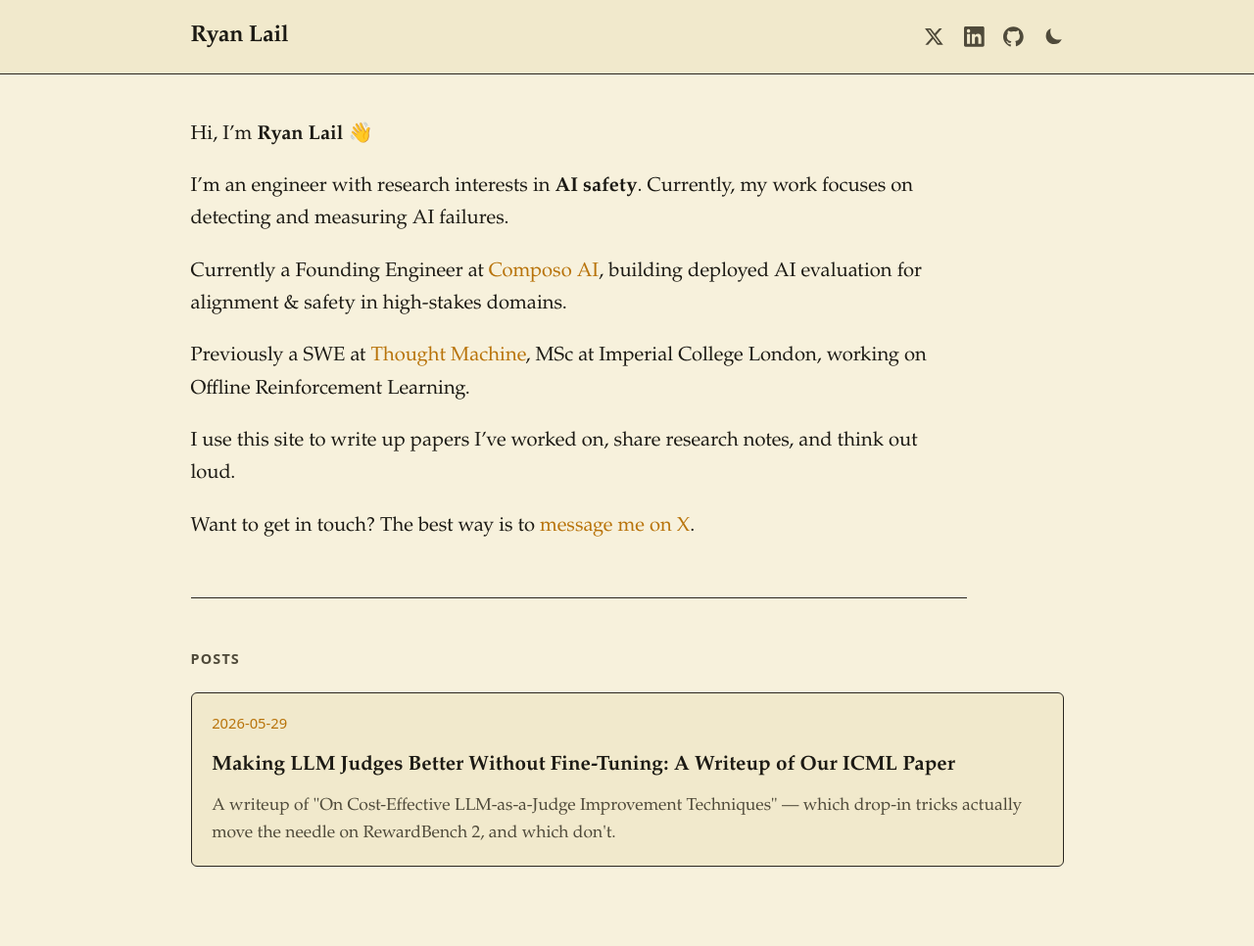
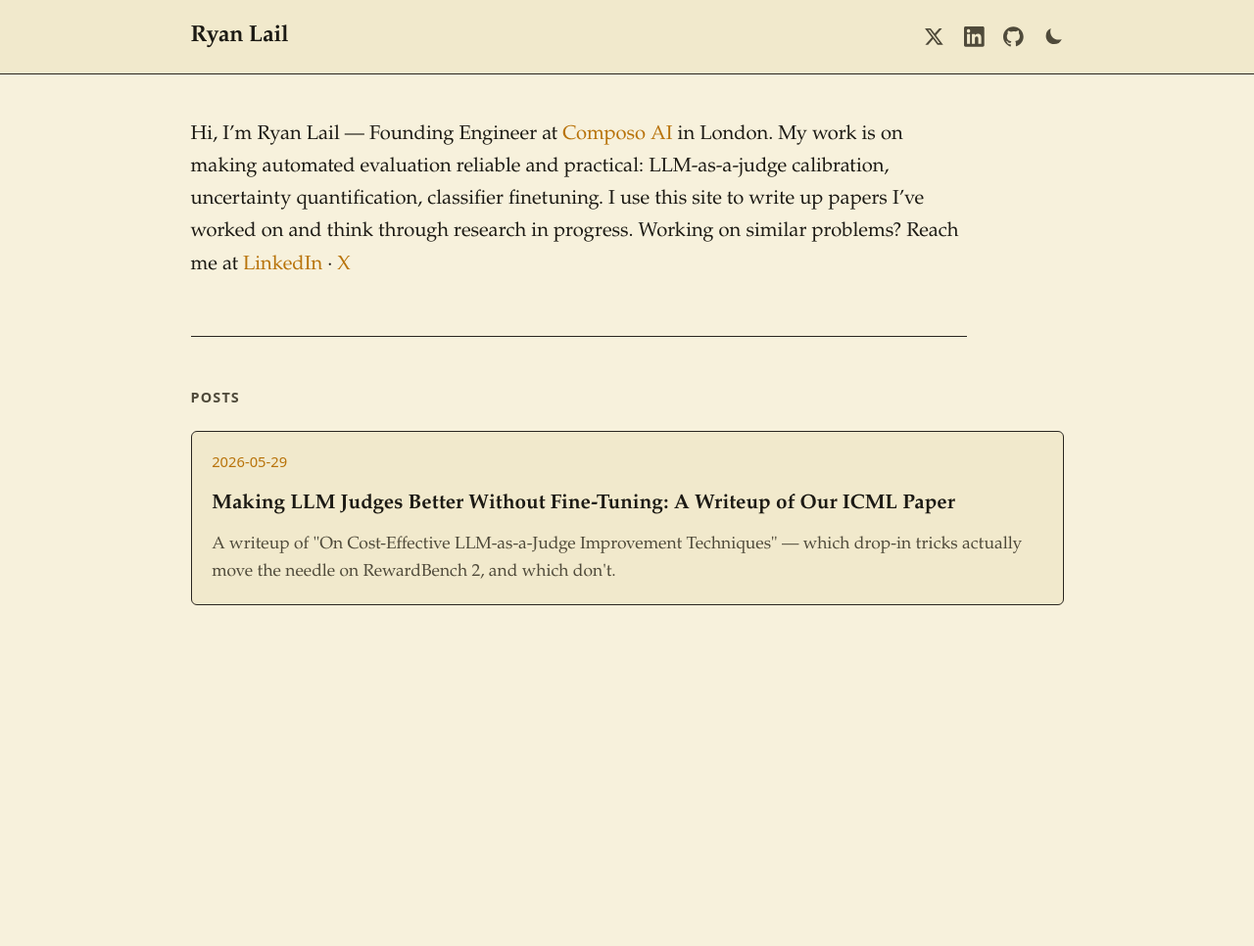
Before and after one commit to ryanlail/ryanlail.github.io, a Jekyll site: the page built from index.md, in a window 1280 px wide. Shown: the whole page at 98% size. Built offline with Jekyll 4.4.1, drawn with Linux system fonts in a browser that asks for light colours; after the commit the page ends 900 px from its top, so only the background shows below that.

Commit message:
Update index.md

```diff
--- a/index.md
+++ b/index.md
@@ -3,19 +3,6 @@ layout: home
 hide_footer: true
 ---
 
-Hi, I'm **Ryan Lail** 👋
-
-I'm an engineer with research interests in **AI safety**. Currently, my work
-focuses on detecting and measuring AI failures.
-
-Currently a Founding Engineer at [Composo AI](https://composo.ai), building
-deployed AI evaluation for alignment & safety in high-stakes domains.
-
-Previously a SWE at [Thought Machine](https://www.thoughtmachine.net/), MSc at
-Imperial College London, working on Offline Reinforcement Learning.
-
-I use this site to write up papers I've worked on, share research notes, and
-think out loud.
-
-Want to get in touch? The best way is to
-[message me on X](https://x.com/ryan__lail).
+Hi, I'm Ryan Lail — Founding Engineer at [Composo AI](https://composo.ai) in London. My work is on making automated evaluation reliable and practical: LLM-as-a-judge calibration, uncertainty quantification, classifier finetuning.
+I use this site to write up papers I've worked on and think through research in progress.
+Working on similar problems? Reach me at [LinkedIn](https://www.linkedin.com/in/ryanlail/) · [X](https://x.com/ryan__lail)
```
